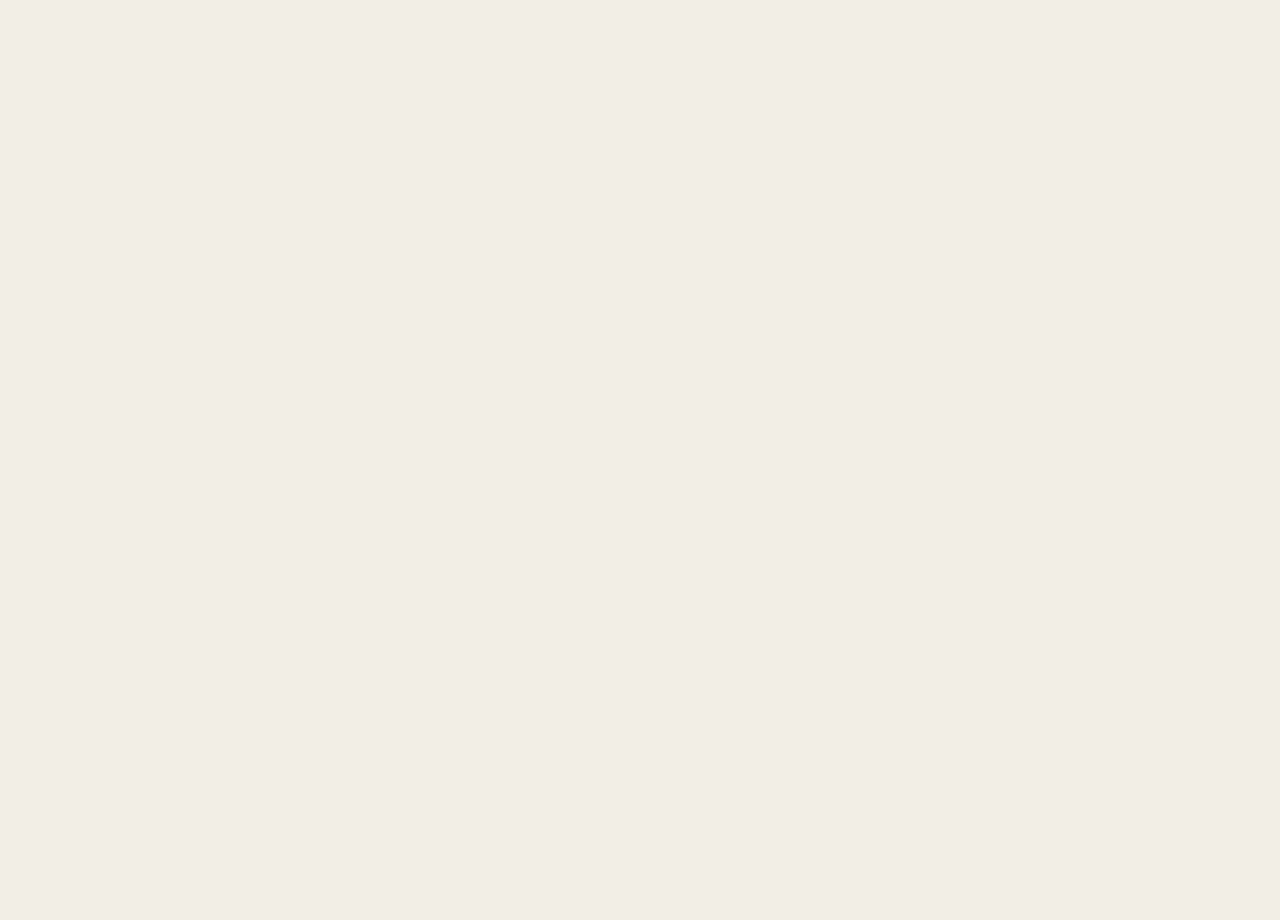
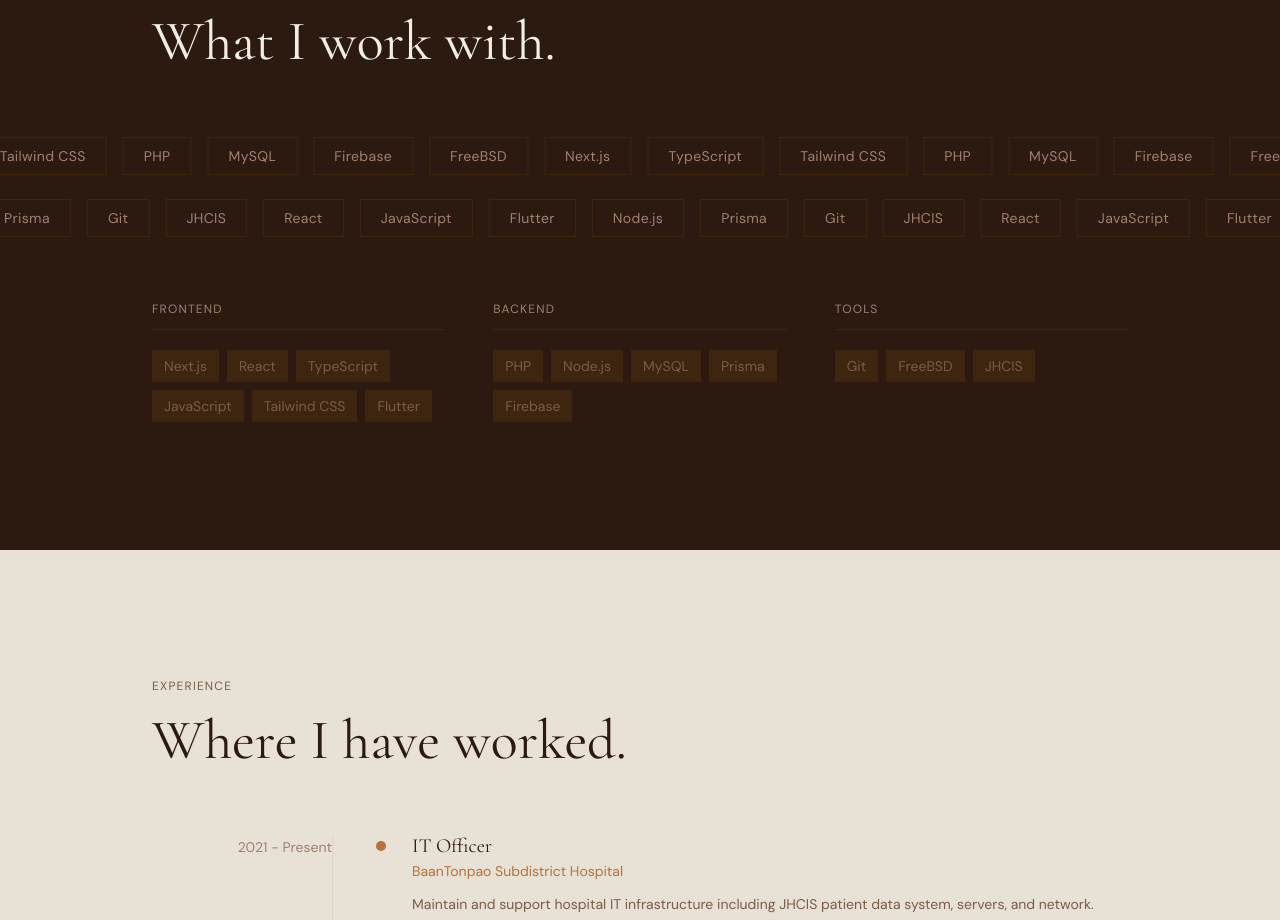
Before and after one commit to Magub-zwp/suwapit-portfolio, a Next.js app: page / in a window 1280 px wide. Shown: the part 1880-2800 px from the top of the page. Before the commit the page ends 1816 px from the top, so only its background shows below. Built offline with nearby package versions, Linux system fonts and the light colour scheme.

Commit message:
fix: page.tsx — wire up Navbar, all sections, and Footer

```diff
--- a/src/app/page.tsx
+++ b/src/app/page.tsx
@@ -1,11 +1,14 @@
 "use client";
 import { useState } from "react";
 import CoffeeLoader from "@/components/loading/CoffeeLoader";
+import Navbar from "@/components/layout/Navbar";
+import Footer from "@/components/layout/Footer";
 import Hero from "@/components/sections/Hero";
 import About from "@/components/sections/About";
-
-import About from "@/components/sections/About";
 import Skills from "@/components/sections/Skills";
+import Experience from "@/components/sections/Experience";
+import Projects from "@/components/sections/Projects";
+import Contact from "@/components/sections/Contact";
 
 export default function Home() {
   const [loaded, setLoaded] = useState(false);
@@ -15,8 +18,14 @@ export default function Home() {
       {!loaded && <CoffeeLoader onDone={() => setLoaded(true)} duration={3200} />}
 
       <div style={{ opacity: loaded ? 1 : 0, transition: "opacity 0.8s ease" }}>
+        <Navbar />
         <Hero />
         <About />
+        <Skills />
+        <Experience />
+        <Projects />
+        <Contact />
+        <Footer />
       </div>
     </>
   );
```
